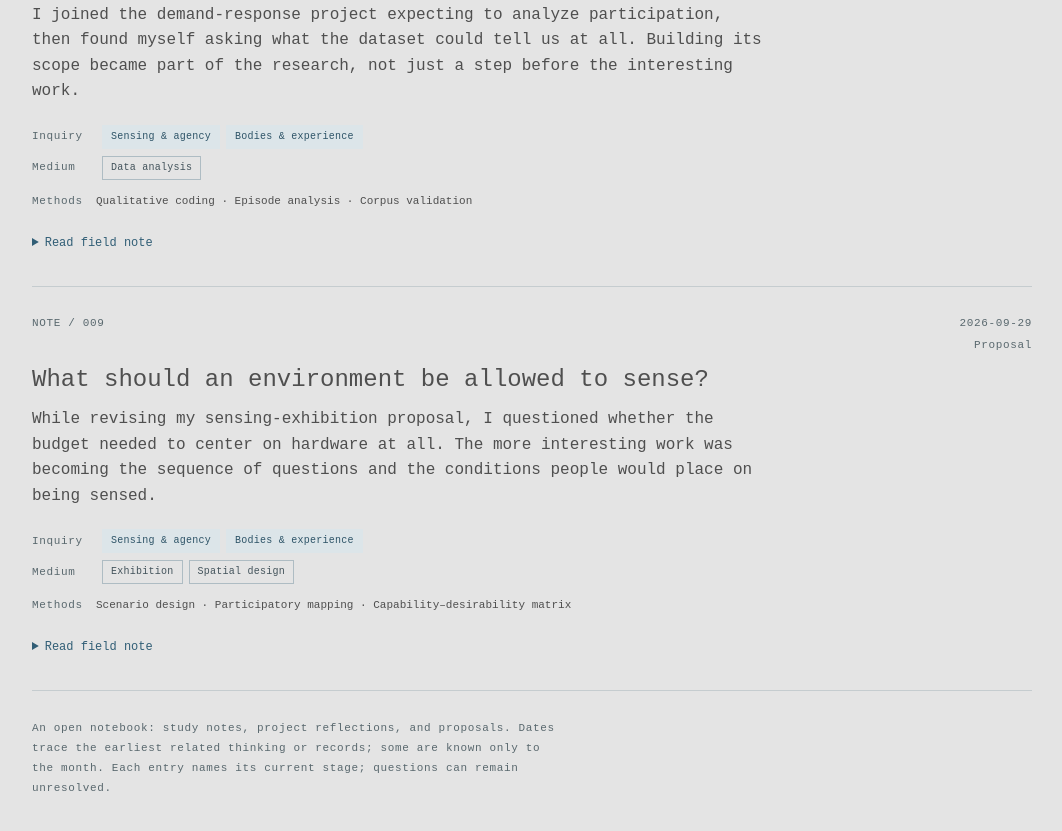
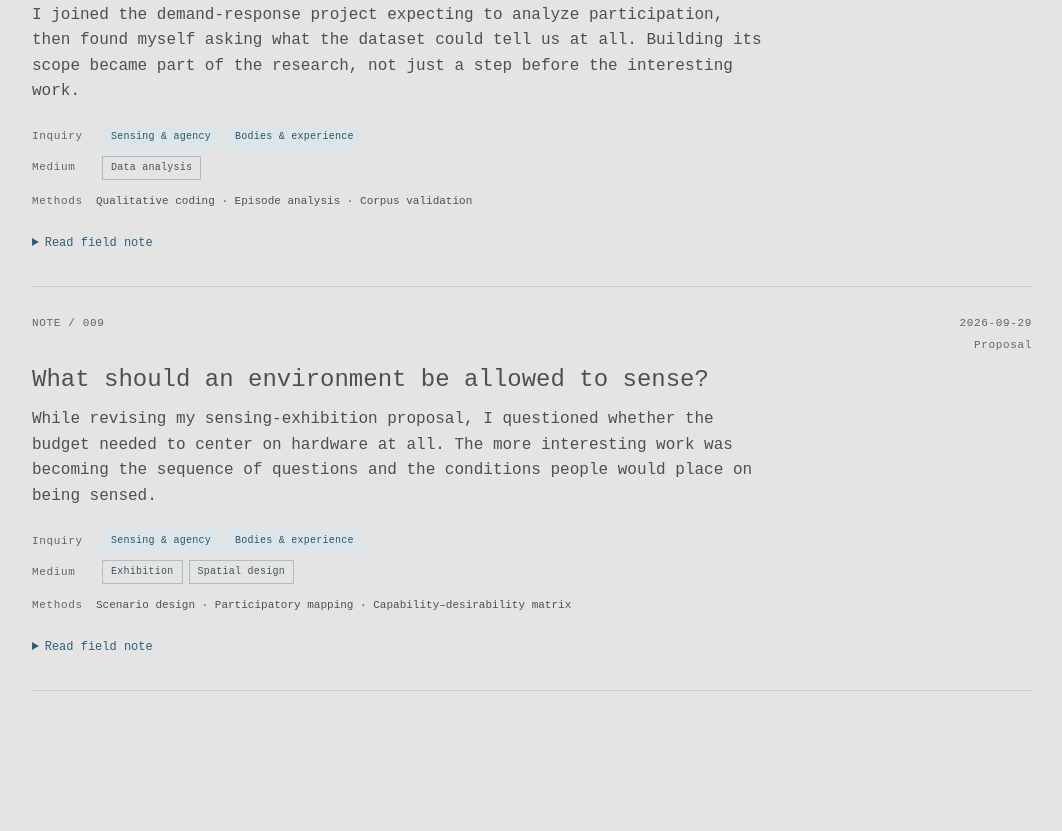
Before and after one commit to ru-jia/digital-field-notebook, a plain HTML site: page notes.html in a window 1280 px wide. Shown: the part 3550-4381 px from the top of the page, without its empty margins (38-1100 px from the left). After the commit the page ends 4311 px from the top, so only its background shows below. Drawn offline with nearby package versions, Linux system fonts and the light colour scheme.

Commit message:
removed footnotes on notes.html

```diff
--- a/notes.html
+++ b/notes.html
@@ -231,7 +231,6 @@
 </article>
             </div>
             <p id="empty-notes" class="empty-notes" hidden>No notes match this combination. Try another inquiry or medium, or reset the filters.</p>
-            <footer class="notebook-footer">An open notebook: study notes, project reflections, and proposals. Dates trace the earliest related thinking or records; some are known only to the month. Each entry names its current stage; questions can remain unresolved.</footer>
         </main>
     </body>
 </html>
```
